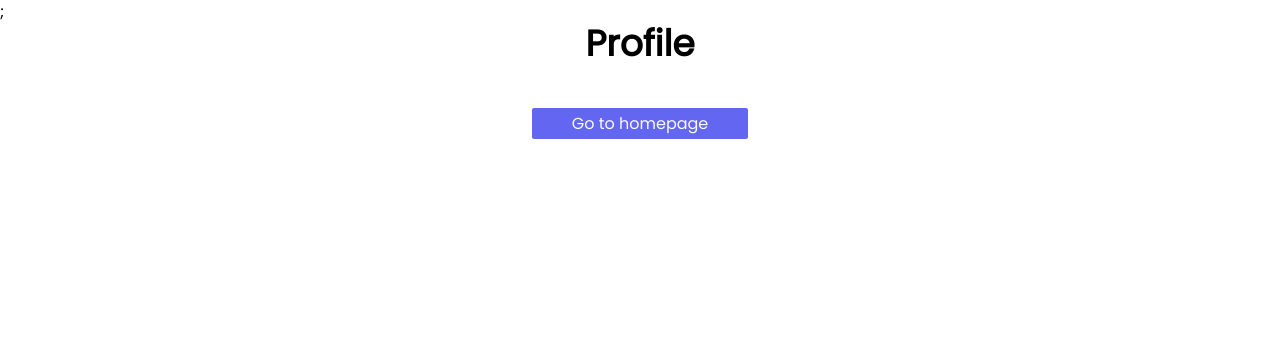
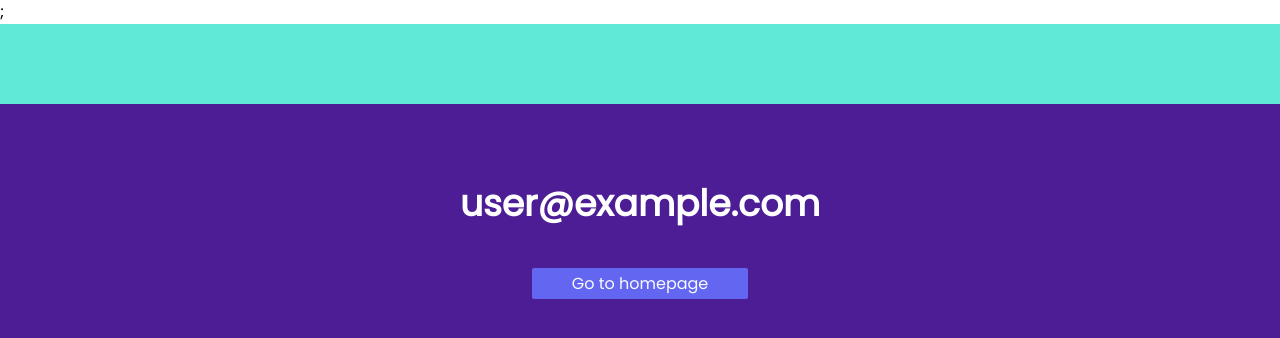
Before and after one commit to ThomPoppins/Profile-Finder-Old, a Next.js app: page /profile in a window 1280 px wide. Shown: the top 338 px of the page. Built offline with nearby package versions, Linux system fonts and the light colour scheme; no server answers; sample sign-in values are in the browser's storage.

Commit message:
Use session on the profile page to access data

```diff
--- a/layout/layoutnavigation.js
+++ b/layout/layoutnavigation.js
@@ -1,6 +1,6 @@
 export default function LayoutNavigation({ children }) {
   return (
-    <div className="flex h-20 bg-orange-600">
+    <div className="flex h-20 bg-teal-300">
       {children}
     </div>
   )
--- a/pages/_app.js
+++ b/pages/_app.js
@@ -12,7 +12,6 @@ export default function App({
         LogRocket.identify('THE_USER_ID_IN_YOUR_APP', {
           name: 'Thom Poppins',
           email: 'thompoppins@example.com',
-
           // Add your own custom user variables here, ie:
           subscriptionType: 'pro'
         })}
--- a/pages/api/auth/[...nextauth].js
+++ b/pages/api/auth/[...nextauth].js
@@ -13,21 +13,17 @@ export default NextAuth({
       name: "Credentials",
       async authorize(credentials, req) {
         connectMongo().catch(error => { error: "Connection Failed...!" })
-
         // check user existance
         const result = await Users.findOne({ email: credentials.email })
         if (!result) {
           throw new Error("No user Found with Email Please Sign Up...!")
         }
-
-        // compare()
+        // compare() password hash with hashed password input
         const checkPassword = await compare(credentials.password, result.password);
-
         // incorrect password
         if (!checkPassword || result.email !== credentials.email) {
           throw new Error("Username or Password doesn't match");
         }
-
         return result;
       }
     }),
--- a/pages/index.js
+++ b/pages/index.js
@@ -53,6 +53,7 @@ function User({ session, handleSignOut }) {
             <div className='details'>
               <h5>{session.user.name}</h5>
               <h5>{session.user.email}</h5>
+              {console.log(session.user)}
             </div>
           </div>
 
--- a/pages/profile.js
+++ b/pages/profile.js
@@ -1,19 +1,27 @@
-import { getSession } from "next-auth/react";
 import Link from "next/link";
 import { redirect } from "next/dist/server/api-utils";
+import LayoutIndex from "../layout/layoutindex";
+import { getSession, useSession } from "next-auth/react"
 
-const profile = () => {
+
+export default function Profile() {
+  const { data: session, status } = useSession()
+  if (session) {
     return (
-    <section className="container mx-auto text-center">
-      <h3 className="text-4xl font-bold ">Profile</h3>
+      <LayoutIndex>
+        <section className="container mx-auto text-center py-20">
+          <h3 className="text-4xl font-bold text-white">{session.user.email}</h3>
           <br />
           <br />
           <Link className="mt-5 px-10 py-1 rounded-sm bg-indigo-500 text-gray-50" href={'/'}>Go to homepage</Link>
         </section>
+
+      </LayoutIndex>
     )
   }
 
-export default profile;
+
+}
 
 export async function getServerSideProps({ req }) {
   const session = await getSession({ req })
@@ -21,13 +29,12 @@ export async function getServerSideProps({ req }) {
   if (!session) {
     return {
       redirect: {
-        destination: "/login",
+        destination: '/login',
         permanent: false
       }
     }
   }
 
-  // authorize user return session
   return {
     props: { session }
   }
```
Also changed, not shown: pages/login.js (+1 -6 lines). Lines whose indentation alone changed are shown as unchanged.
